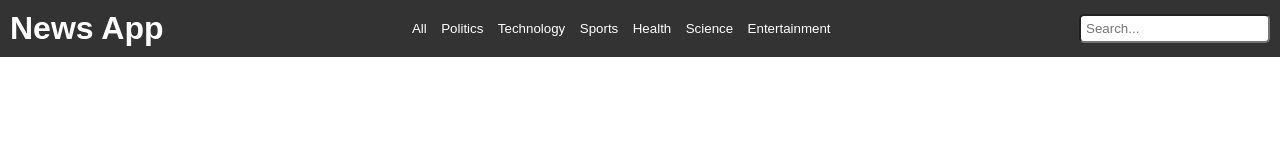
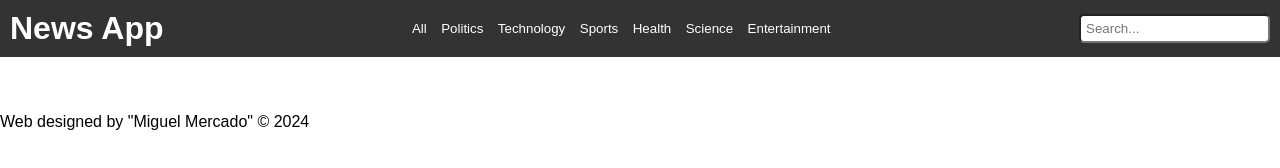
Before and after one commit to MiguelMercadoAristizabal/NewsApp, a website: page public/index.html in a window 1280 px wide. Drawn offline with Linux system fonts and the light colour scheme.

Commit message:
Update index.html add footer

```diff
--- a/public/index.html
+++ b/public/index.html
@@ -23,6 +23,9 @@
     <main>
       <section id="articles"></section>
     </main>
+    <footer>
+      <p>Web designed by "Miguel Mercado" &copy; 2024</p>
+    </footer>
     <script src="./js/main.js"></script>
   </body>
 </html>
```
